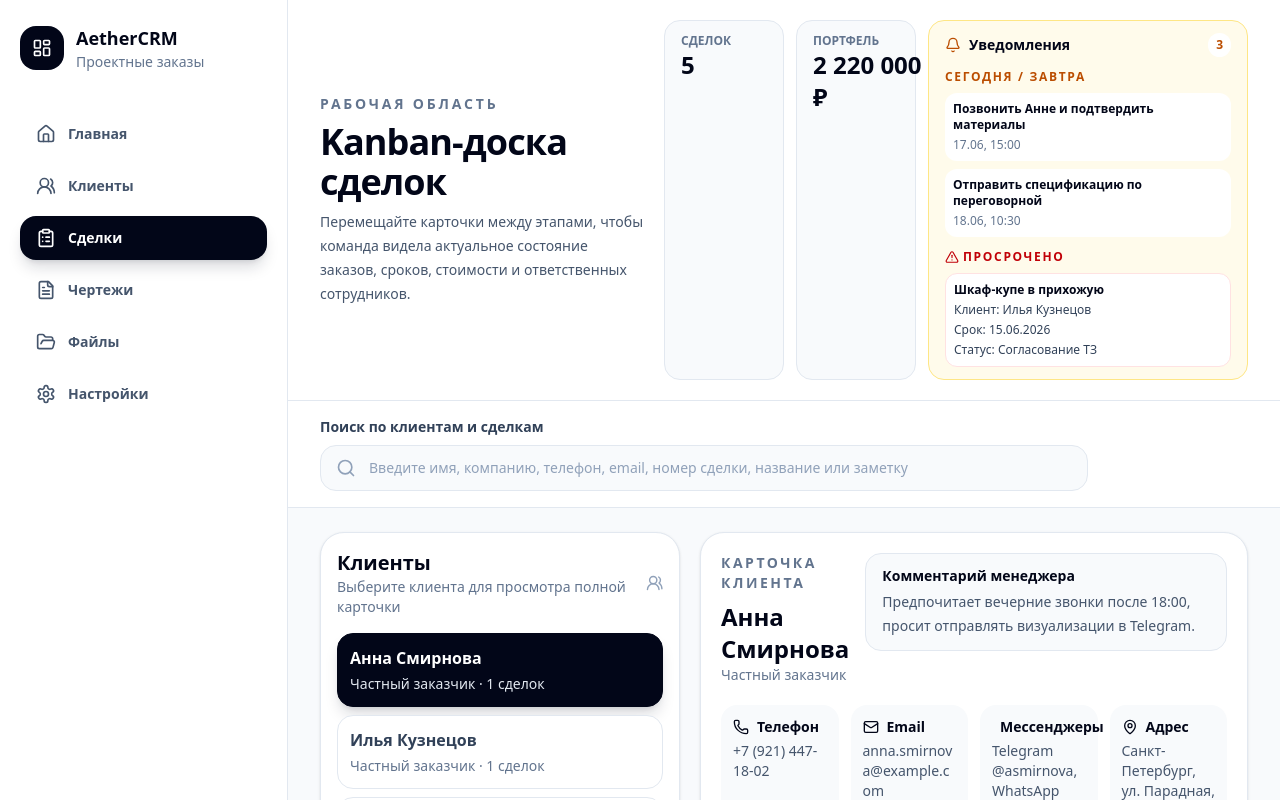
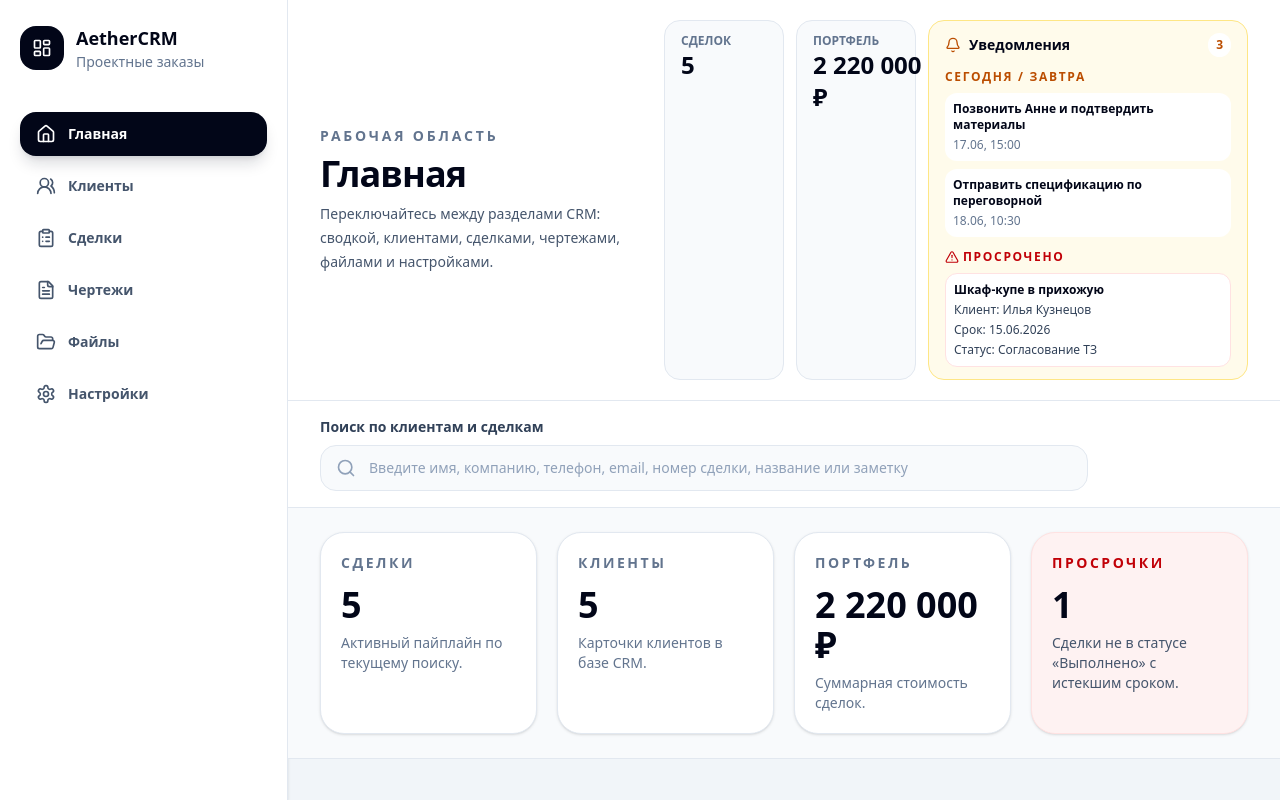
Before and after one commit to itsoftecru/aether-crm, a Next.js app: page / in a window 1280 px wide. Shown: the top 800 px of the page. Built offline with nearby package versions, Linux system fonts and the light colour scheme.

Commit message:
Add CRM workspace sections

```diff
--- a/app/page.tsx
+++ b/app/page.tsx
@@ -36,7 +36,10 @@ import { FileList } from '@/components/files/FileList';
 import { getNextFileVersion } from '@/components/files/fileUtils';
 import type { ActivityEvent, Client, Deal, DealFile, DealStatus, DocumentKind, DrawingElement, Reminder } from '@/types/crm';
 
+type ActiveSection = 'home' | 'clients' | 'deals' | 'drawings' | 'files' | 'settings';
+
 type NavigationItem = {
+  id: ActiveSection;
   title: string;
   icon: React.ComponentType<{ className?: string }>;
 };
@@ -51,12 +54,12 @@ const STATUS_TITLES: Record<DealStatus, string> = {
 };
 
 const NAVIGATION_ITEMS: NavigationItem[] = [
-  { title: 'Главная', icon: Home },
-  { title: 'Клиенты', icon: UsersRound },
-  { title: 'Сделки', icon: ClipboardList },
-  { title: 'Чертежи', icon: FileText },
-  { title: 'Файлы', icon: FolderOpen },
-  { title: 'Настройки', icon: Settings },
+  { id: 'home', title: 'Главная', icon: Home },
+  { id: 'clients', title: 'Клиенты', icon: UsersRound },
+  { id: 'deals', title: 'Сделки', icon: ClipboardList },
+  { id: 'drawings', title: 'Чертежи', icon: FileText },
+  { id: 'files', title: 'Файлы', icon: FolderOpen },
+  { id: 'settings', title: 'Настройки', icon: Settings },
 ];
 
 
@@ -468,6 +471,7 @@ function moveDealBetweenColumns(
 }
 
 export default function HomePage() {
+  const [activeSection, setActiveSection] = useState<ActiveSection>('home');
   const [selectedClientId, setSelectedClientId] = useState(INITIAL_CLIENTS[0].id);
   const [deals, setDeals] = useState<Deal[]>(INITIAL_DEALS);
   const [dealFiles, setDealFiles] = useState<DealFile[]>(INITIAL_DEAL_FILES);
@@ -506,6 +510,7 @@ export default function HomePage() {
   const allDeals = filteredDeals;
   const hasSearchQuery = normalizedSearchQuery.length > 0;
   const hasSearchResults = filteredClients.length > 0 || filteredDeals.length > 0;
+  const activeNavigationItem = NAVIGATION_ITEMS.find((item) => item.id === activeSection) ?? NAVIGATION_ITEMS[0];
 
   const selectedClient = useMemo(() => {
     return filteredClients.find((client) => client.id === selectedClientId) ?? filteredClients[0] ?? null;
@@ -541,6 +546,8 @@ export default function HomePage() {
   const drawingDeal = useMemo(() => {
     return drawingDealId ? deals.find((deal) => deal.id === drawingDealId) ?? null : null;
   }, [deals, drawingDealId]);
+
+  const drawingFiles = useMemo(() => dealFiles.filter((file) => file.drawingData), [dealFiles]);
 
   const handleDealFilesSelected = useCallback((dealId: string, files: File[]) => {
     setDealFiles((currentFiles) => {
@@ -765,13 +772,14 @@ export default function HomePage() {
           <nav className="space-y-2" aria-label="Основная навигация">
             {NAVIGATION_ITEMS.map((item) => {
               const Icon = item.icon;
-              const isActive = item.title === 'Сделки';
+              const isActive = item.id === activeSection;
 
               return (
-                <a
-                  key={item.title}
-                  href="#"
-                  className={`flex items-center gap-3 rounded-2xl px-4 py-3 text-sm font-semibold transition ${
+                <button
+                  key={item.id}
+                  type="button"
+                  onClick={() => setActiveSection(item.id)}
+                  className={`flex w-full items-center gap-3 rounded-2xl px-4 py-3 text-left text-sm font-semibold transition ${
                     isActive
                       ? 'bg-slate-950 text-white shadow-lg shadow-slate-900/15'
                       : 'text-slate-600 hover:bg-slate-100 hover:text-slate-950'
@@ -779,7 +787,7 @@ export default function HomePage() {
                 >
                   <Icon className="h-5 w-5" />
                   {item.title}
-                </a>
+                </button>
               );
             })}
           </nav>
@@ -793,11 +801,10 @@ export default function HomePage() {
                   Рабочая область
                 </p>
                 <h1 className="text-3xl font-bold tracking-tight text-slate-950 sm:text-4xl">
-                  Kanban-доска сделок
+                  {activeNavigationItem.title}
                 </h1>
                 <p className="mt-2 max-w-3xl text-sm leading-6 text-slate-600">
-                  Перемещайте карточки между этапами, чтобы команда видела актуальное состояние заказов,
-                  сроков, стоимости и ответственных сотрудников.
+                  Переключайтесь между разделами CRM: сводкой, клиентами, сделками, чертежами, файлами и настройками.
                 </p>
               </div>
 
@@ -886,7 +893,34 @@ export default function HomePage() {
             ) : null}
           </section>
 
-          {hasSearchResults ? (
+          {activeSection === 'home' ? (
+          <section className="border-b border-slate-200 bg-slate-50 px-5 py-6 sm:px-8">
+            <div className="grid gap-5 lg:grid-cols-4">
+              <div className="rounded-3xl border border-slate-200 bg-white p-5 shadow-sm">
+                <p className="text-sm font-semibold uppercase tracking-[0.18em] text-slate-500">Сделки</p>
+                <p className="mt-3 text-4xl font-bold text-slate-950">{totalDeals}</p>
+                <p className="mt-2 text-sm text-slate-500">Активный пайплайн по текущему поиску.</p>
+              </div>
+              <div className="rounded-3xl border border-slate-200 bg-white p-5 shadow-sm">
+                <p className="text-sm font-semibold uppercase tracking-[0.18em] text-slate-500">Клиенты</p>
+                <p className="mt-3 text-4xl font-bold text-slate-950">{filteredClients.length}</p>
+                <p className="mt-2 text-sm text-slate-500">Карточки клиентов в базе CRM.</p>
+              </div>
+              <div className="rounded-3xl border border-slate-200 bg-white p-5 shadow-sm">
+                <p className="text-sm font-semibold uppercase tracking-[0.18em] text-slate-500">Портфель</p>
+                <p className="mt-3 text-4xl font-bold text-slate-950">{totalValue} ₽</p>
+                <p className="mt-2 text-sm text-slate-500">Суммарная стоимость сделок.</p>
+              </div>
+              <div className="rounded-3xl border border-red-100 bg-red-50 p-5 shadow-sm">
+                <p className="text-sm font-semibold uppercase tracking-[0.18em] text-red-700">Просрочки</p>
+                <p className="mt-3 text-4xl font-bold text-slate-950">{overdueDeals.length}</p>
+                <p className="mt-2 text-sm text-slate-600">Сделки не в статусе «Выполнено» с истекшим сроком.</p>
+              </div>
+            </div>
+          </section>
+          ) : null}
+
+          {activeSection === 'clients' ? (hasSearchResults ? (
           <section className="border-b border-slate-200 bg-slate-50 px-5 py-6 sm:px-8">
             <div className="grid gap-5 xl:grid-cols-[360px_1fr]">
               <div className="rounded-3xl border border-slate-200 bg-white p-4 shadow-sm">
@@ -1021,8 +1055,9 @@ export default function HomePage() {
               </p>
             </div>
           </section>
-          )}
+          )) : null}
 
+          {activeSection === 'deals' ? (
           <div className="flex-1 overflow-x-auto px-5 py-6 sm:px-8">
             <DragDropContext onDragEnd={handleDragEnd}>
               <div className="grid min-w-[1120px] grid-cols-4 gap-5">
@@ -1063,7 +1098,10 @@ export default function HomePage() {
                                       <h3 className="font-bold leading-6 text-slate-950">{deal.title}</h3>
                                       <button
                                         type="button"
-                                        onClick={() => setSelectedClientId(deal.clientId)}
+                                        onClick={() => {
+                                          setSelectedClientId(deal.clientId);
+                                          setActiveSection('clients');
+                                        }}
                                         className="mt-1 flex items-center gap-2 text-sm font-medium text-slate-600 transition hover:text-slate-950"
                                       >
                                         <UserRound className="h-4 w-4" />
@@ -1176,6 +1214,59 @@ export default function HomePage() {
               </div>
             </DragDropContext>
           </div>
+          ) : null}
+
+          {activeSection === 'drawings' ? (
+          <section className="flex-1 px-5 py-6 sm:px-8">
+            <div className="rounded-3xl border border-slate-200 bg-white p-5 shadow-sm">
+              <h2 className="text-2xl font-bold text-slate-950">Созданные чертежи</h2>
+              <p className="mt-2 text-sm text-slate-500">Файлы сделок, созданные во встроенном редакторе чертежей.</p>
+              {drawingFiles.length > 0 ? (
+                <div className="mt-5 grid gap-4 lg:grid-cols-2">
+                  {drawingFiles.map((file) => {
+                    const deal = deals.find((currentDeal) => currentDeal.id === file.dealId);
+                    return (
+                      <article key={file.id} className="rounded-2xl border border-slate-200 bg-slate-50 p-4">
+                        <p className="font-bold text-slate-950">{file.name}</p>
+                        <p className="mt-1 text-sm text-slate-500">Сделка: {deal?.title ?? file.dealId}</p>
+                        <p className="mt-1 text-sm text-slate-500">Версия {file.version} · {formatDateTime(file.uploadedAt)}</p>
+                        <p className="mt-2 text-sm text-slate-600">Объектов на чертеже: {file.drawingData?.elements.length ?? 0}</p>
+                      </article>
+                    );
+                  })}
+                </div>
+              ) : (
+                <div className="mt-5 rounded-2xl border border-dashed border-slate-300 bg-slate-50 p-8 text-center text-sm text-slate-500">
+                  Чертежи пока не созданы. Откройте раздел «Сделки» и нажмите «Создать чертеж» в карточке сделки.
+                </div>
+              )}
+            </div>
+          </section>
+          ) : null}
+
+          {activeSection === 'files' ? (
+          <section className="flex-1 px-5 py-6 sm:px-8">
+            <div className="rounded-3xl border border-slate-200 bg-white p-5 shadow-sm">
+              <h2 className="text-2xl font-bold text-slate-950">Все файлы сделок</h2>
+              <p className="mt-2 text-sm text-slate-500">Единый список загруженных файлов, документов и чертежей.</p>
+              <div className="mt-5">
+                <FileList files={dealFiles} />
+              </div>
+            </div>
+          </section>
+          ) : null}
+
+          {activeSection === 'settings' ? (
+          <section className="flex-1 px-5 py-6 sm:px-8">
+            <div className="rounded-3xl border border-dashed border-slate-300 bg-white p-10 text-center shadow-sm">
+              <Settings className="mx-auto h-10 w-10 text-slate-400" />
+              <h2 className="mt-4 text-2xl font-bold text-slate-950">Настройки появятся позже</h2>
+              <p className="mx-auto mt-3 max-w-2xl text-sm leading-6 text-slate-500">
+                MVP-раздел для будущих настроек команды, статусов, шаблонов документов и прав доступа.
+              </p>
+            </div>
+          </section>
+          ) : null}
         </section>
       </div>
     </main>
```
